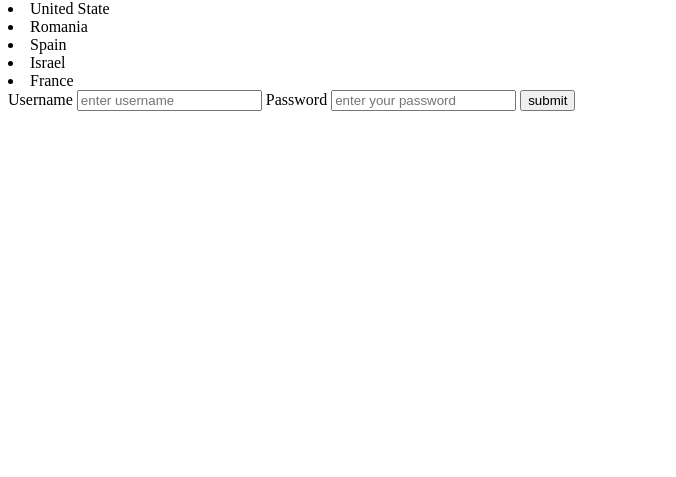
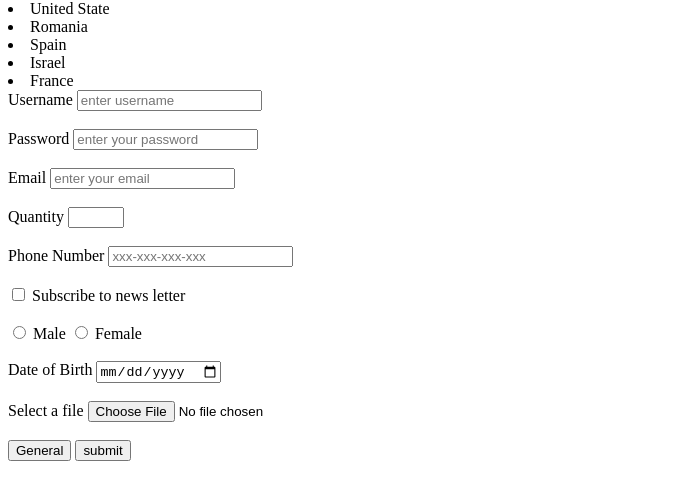
Before and after one commit to JoshJoshT/Health_pick-frontend, a plain HTML site: page index.html in a window 1280 px wide. Shown: the part 378-855 px from the top of the page, without its empty margins (0-676 px from the left). Before the commit the page ends 800 px from the top, so only its background shows below. Drawn offline with Linux system fonts and the light colour scheme.

Commit message:
frontend

```diff
--- a/index.css
+++ b/index.css
@@ -0,0 +1,3 @@
+p{
+
+}
--- a/index.html
+++ b/index.html
@@ -33,16 +33,98 @@
 type="text"
 id="username"
 name="username"
-placeholder="enter username">
+placeholder="enter username"
+/>
 
-
+<br><br>
 <label for="password"> Password</label>
 <input
 type="password"
 id="password"
 name="password"
-placeholder="enter your password">
+placeholder="enter your password"
+required
+/>
 
+<br><br>
+<label for="email"> Email</label>
+<input
+type="email"
+id="email"
+name="email"
+placeholder="enter your email"
+/>
+
+<br><br>
+<label for="Quantity"> Quantity</label>
+<input
+type="number"
+id="Quantity"
+name="Quantity"
+min="1"
+max="11"
+/>
+
+<br><br>
+
+<label for="Phone"> Phone Number</label>
+<input
+type="tel"
+id="Phone"
+name="Phone"
+pattern="0-9"
+minlength="11"
+maxlength="11"
+placeholder="xxx-xxx-xxx-xxx"
+/>
+<br><br>
+
+
+
+<input
+type="checkbox"
+id="checkbox"
+name="subscribe"
+/>
+<label for="checkbox">Subscribe to news letter </label>
+<br><br>
+
+
+<input
+type="radio"
+id="radio"
+value="male"
+/>
+<label for="radio"> Male</label>
+
+<input
+type="radio"
+id="radio"
+value="female"
+/>
+<label for="female">Female</label>
+<br><br>
+
+<label for="date"> Date of Birth</label>
+<input
+type="date"
+id="date"
+name="date"
+/>
+<br><br>
+
+<label for="file"> Select a file</label>
+<input
+type="file"
+id="file"
+accept=".jpeg, .png, .jpg, .svg"
+name="file"
+/>
+<br><br>
+
+
+
+<button type="">General</button type>
 <input
 type="submit"
 value="submit">
```
Also changed, not shown: Assignment.html (added, +137 -0 lines).
